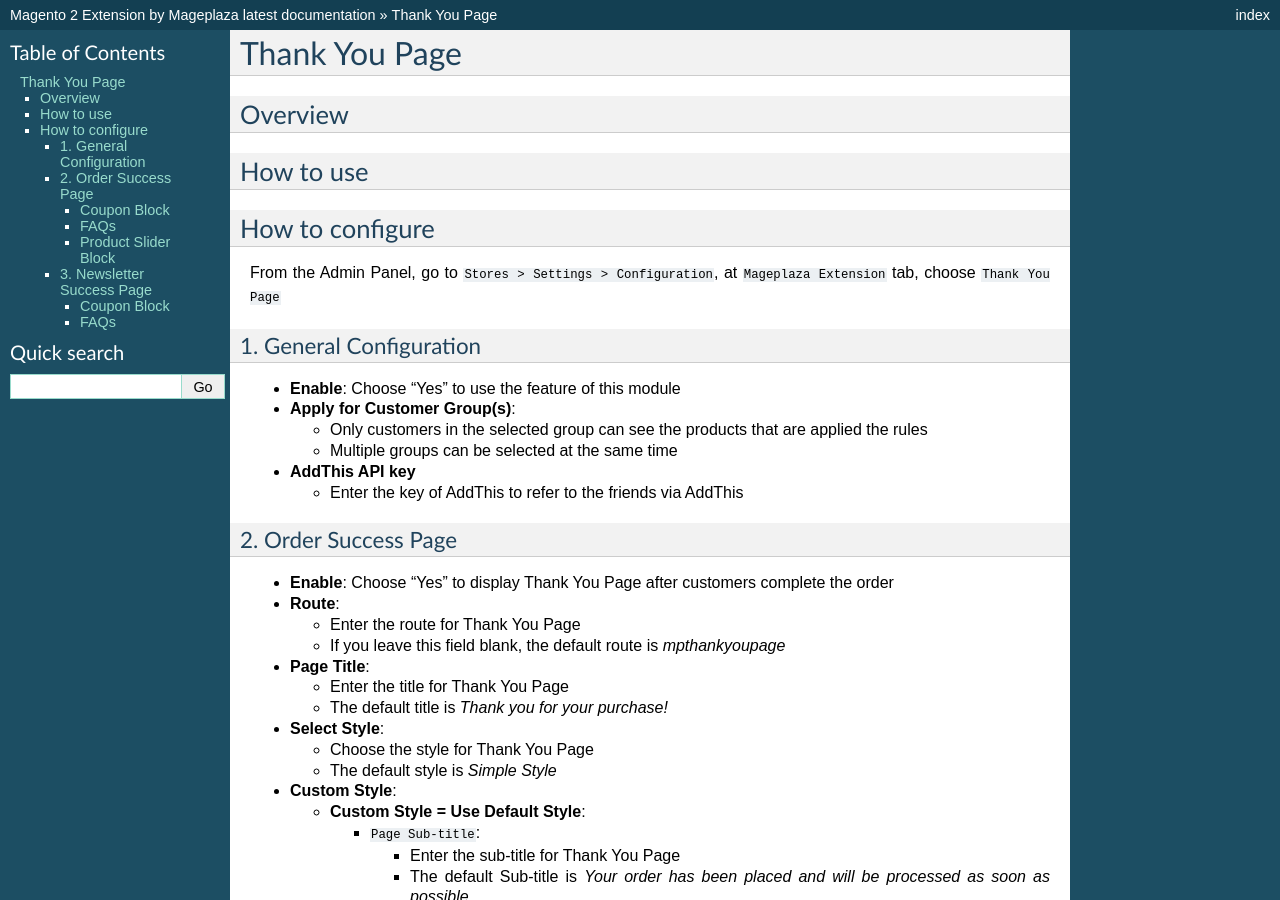
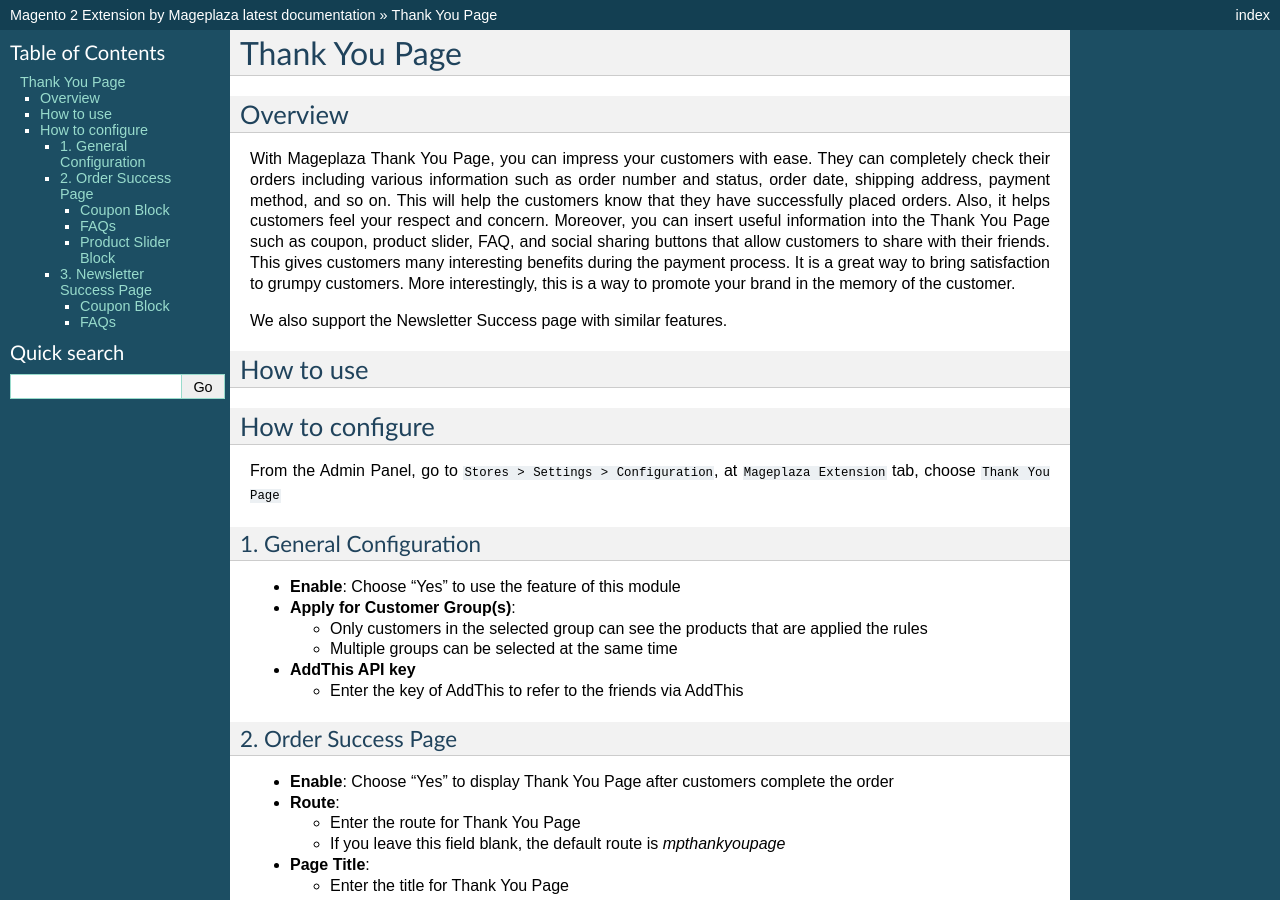
Before and after one commit to magepages/mpdocs, a Sphinx documentation site: the page built from docs/thank-you-page/index.md, in a window 1280 px wide and 900 px high. Built offline with Sphinx 7.4.7, drawn with Linux system fonts in a browser that asks for light colours; pages that are not in the unit, such as notebooks, are missing from menus.

Commit message:
Update index.md

```diff
--- a/docs/thank-you-page/index.md
+++ b/docs/thank-you-page/index.md
@@ -1,5 +1,9 @@
 # Thank You Page
 ## Overview
+
+With Mageplaza Thank You Page, you can impress your customers with ease. They can completely check their orders including various information such as order number and status, order date, shipping address, payment method, and so on. This will help the customers know that they have successfully placed orders. Also, it helps customers feel your respect and concern. Moreover, you can insert useful information into the Thank You Page such as coupon, product slider, FAQ, and social sharing buttons that allow customers to share with their friends. This gives customers many interesting benefits during the payment process. It is a great way to bring satisfaction to grumpy customers. More interestingly, this is a way to promote your brand in the memory of the customer.
+
+We also support the Newsletter Success page with similar features.
 
 ## How to use
 ## How to configure
```
